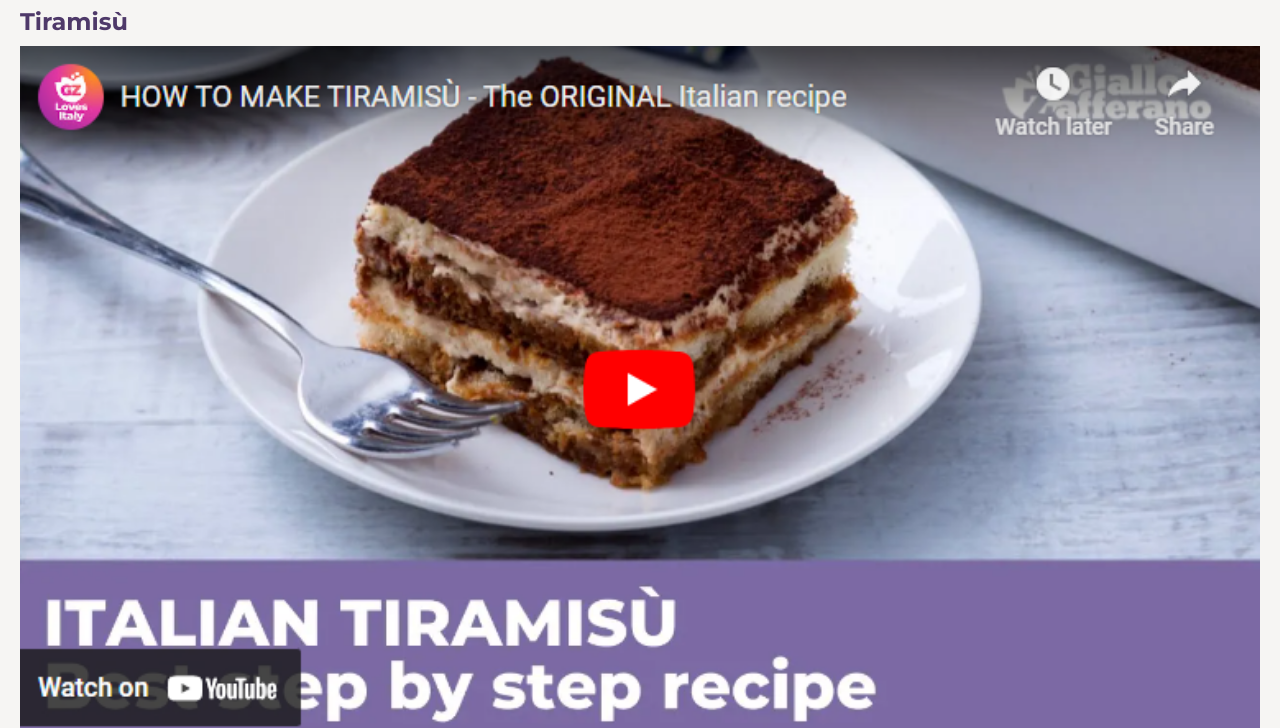
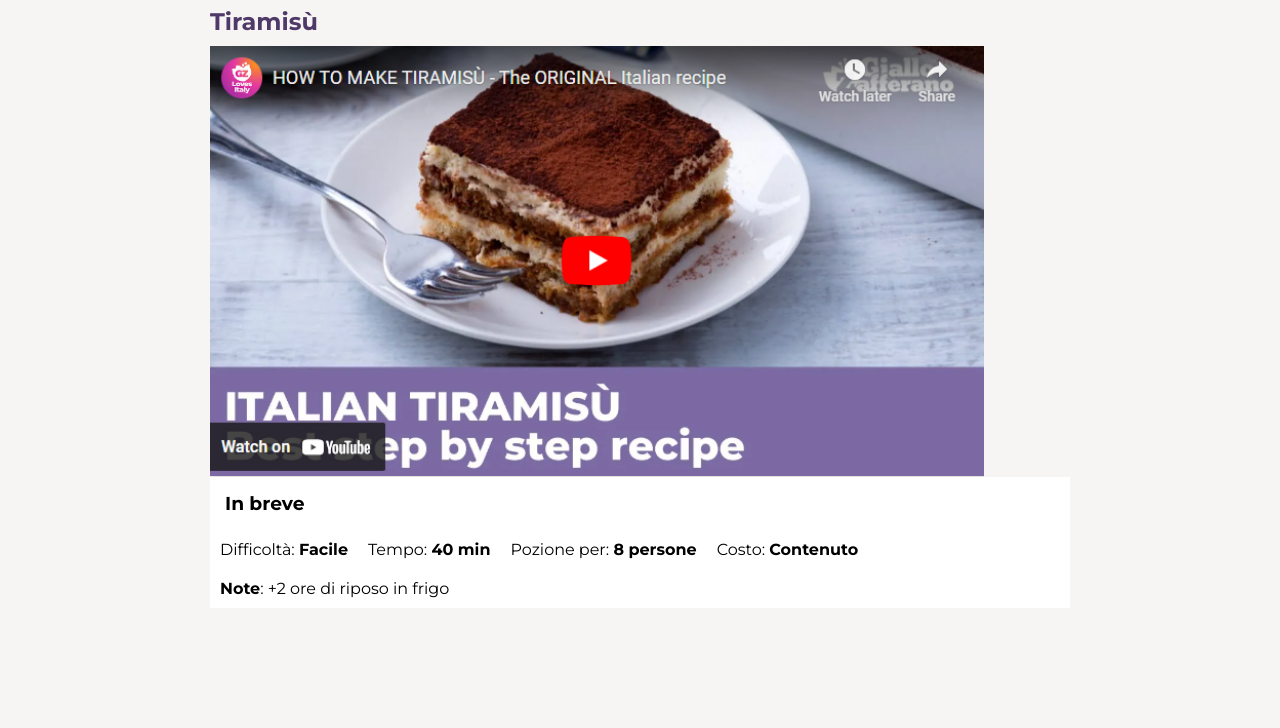
Before and after one commit to LindaTancini/htmlcss-responsive-layout, a plain HTML site: page index.html in a window 1280 px wide. Shown: the part 101-829 px from the top of the page. After the commit the page ends 800 px from the top, so only its background shows below. Drawn offline with Linux system fonts and the light colour scheme.

Commit message:
style: add first section responsive tablet

```diff
--- a/css/responsive.css
+++ b/css/responsive.css
@@ -1,6 +1,19 @@
 @media screen and (min-width: 768px) {
   h1 {
     justify-content: flex-start;
+  }
+
+  body {
+    width: 900px;
+  }
+
+  .vid-tir {
+    width: 90%;
+  }
+
+  .box-recipe {
+    display: flex;
+    flex-wrap: wrap;
   }
 }
 
```
